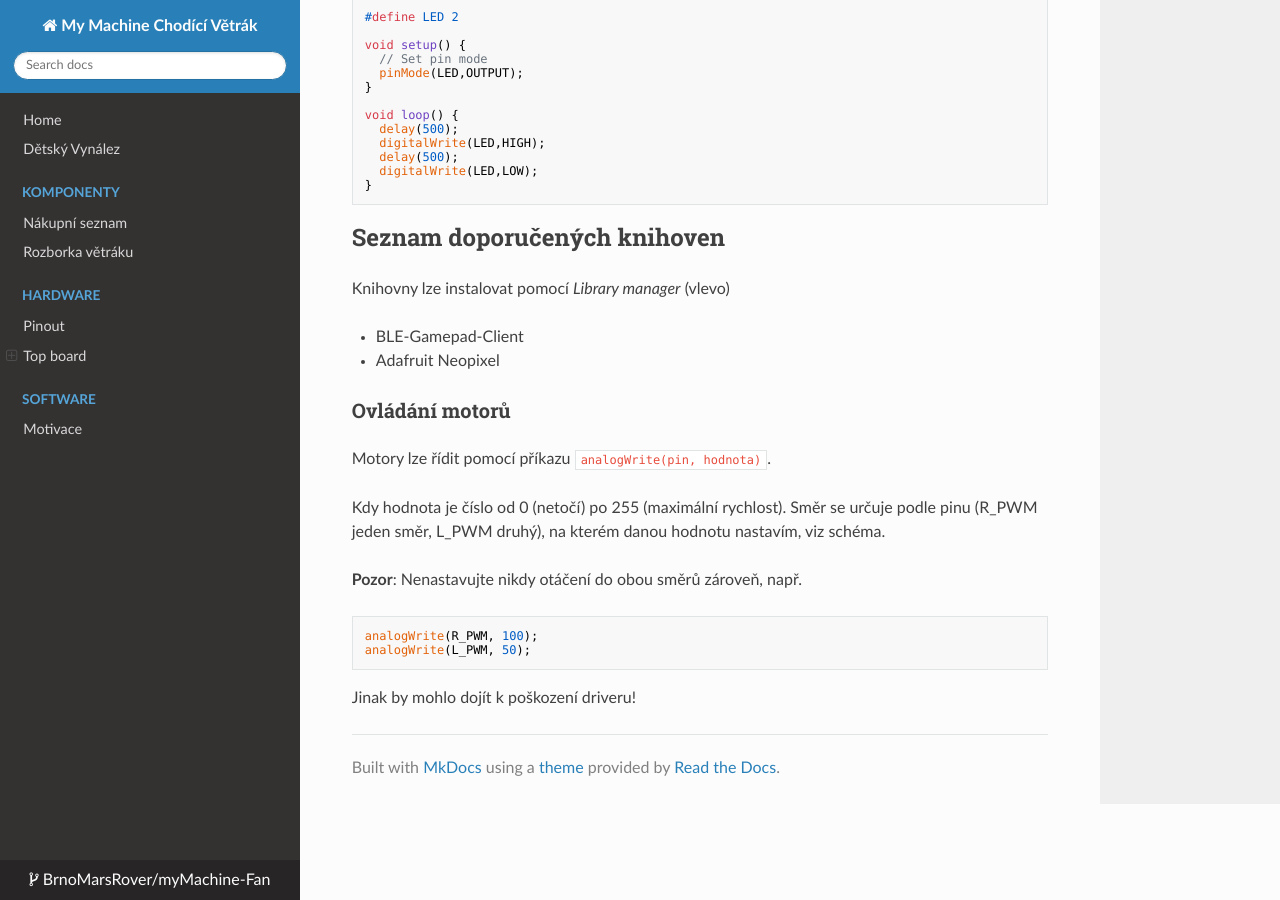
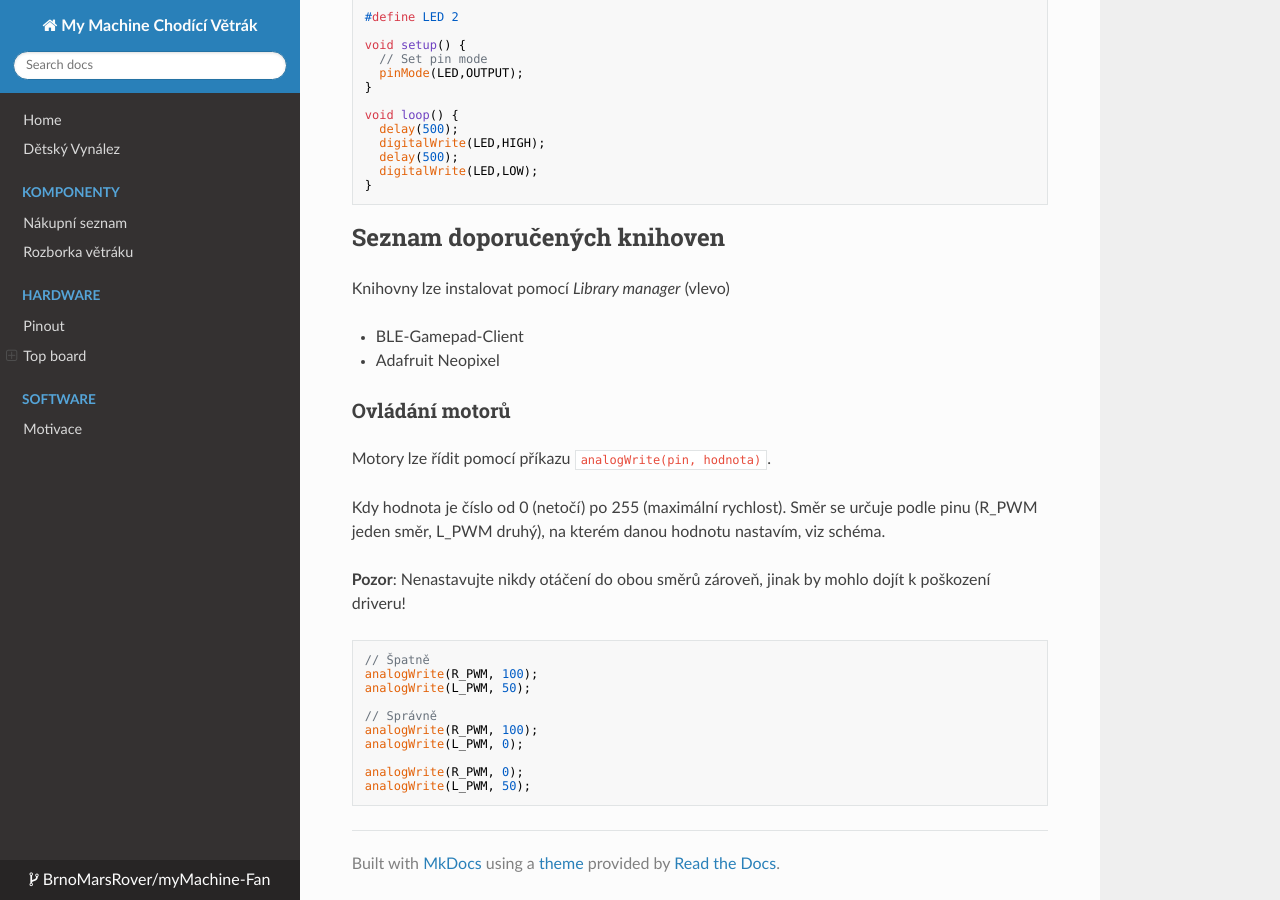
Before and after one commit to BrnoMarsRover/myMachine-Fan, an MkDocs documentation site: the page built from docs/software/sw.md, in a window 1280 px wide and 900 px high, scrolled down 1458 px. Built offline with MkDocs 1.6.1, drawn with Linux system fonts in a browser that asks for light colours; nearby versions of some CDN libraries.

Commit message:
Úprava example kódu u motorů

````diff
--- a/docs/software/sw.md
+++ b/docs/software/sw.md
@@ -49,9 +49,16 @@
 
 Kdy hodnota je číslo od 0 (netočí) po 255 (maximální rychlost). Směr se určuje podle pinu (R_PWM jeden směr, L_PWM druhý), na kterém danou hodnotu nastavím, viz schéma.
 
-**Pozor**: Nenastavujte nikdy otáčení do obou směrů zároveň, např.
+**Pozor**: Nenastavujte nikdy otáčení do obou směrů zároveň, jinak by mohlo dojít k poškození driveru!
 ```cpp
+// Špatně
 analogWrite(R_PWM, 100);
 analogWrite(L_PWM, 50);
+
+// Správně
+analogWrite(R_PWM, 100);
+analogWrite(L_PWM, 0);
+
+analogWrite(R_PWM, 0);
+analogWrite(L_PWM, 50);
 ```
-Jinak by mohlo dojít k poškození driveru!
````
